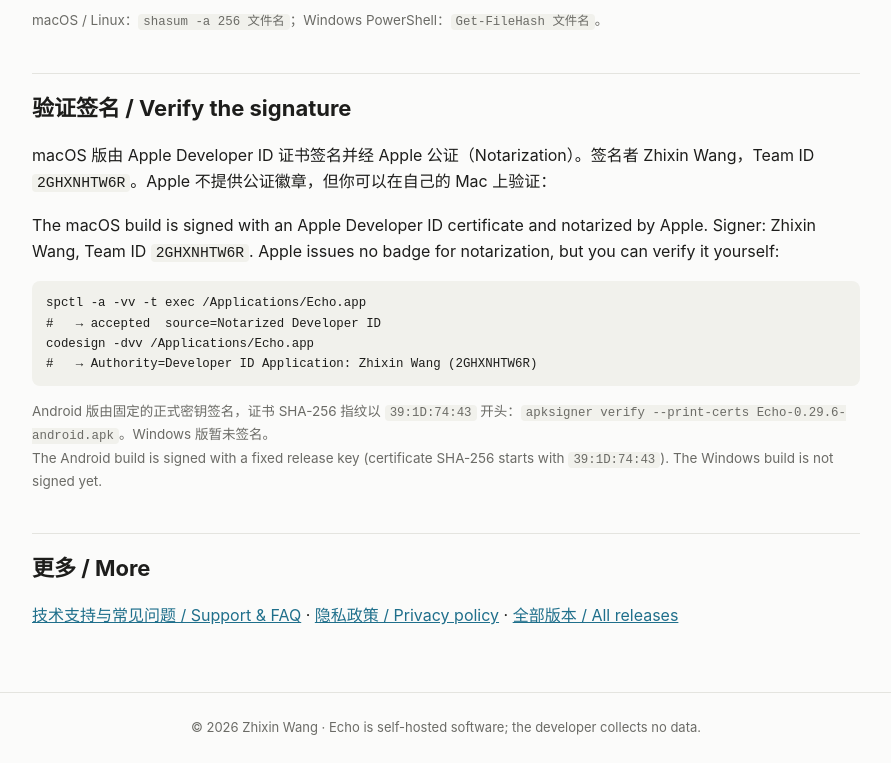
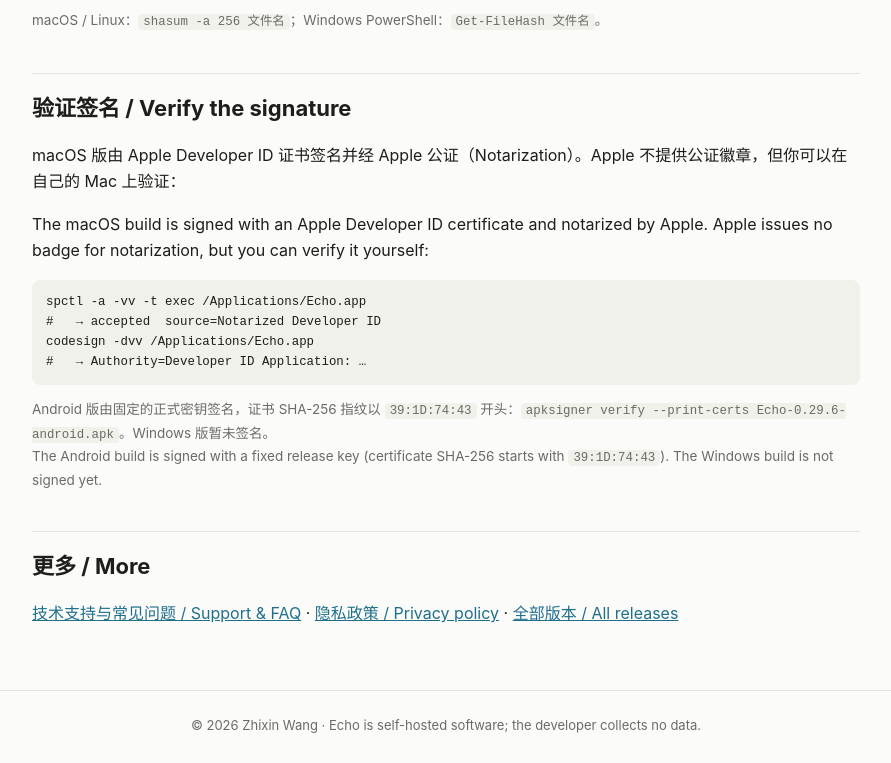
Before and after one commit to LostStarJustin/loststarjustin.github.io, a website: page echo/index.html in a window 1280 px wide. Shown: the part 1602-2365 px from the top of the page, without its empty margins (194-1085 px from the left). Drawn offline with Linux system fonts and the light colour scheme.

Commit message:
验证签名一节去掉签名者与 Team ID

```diff
--- a/echo/index.html
+++ b/echo/index.html
@@ -70,12 +70,12 @@
 <p class="note">macOS / Linux：<code>shasum -a 256 文件名</code>；Windows PowerShell：<code>Get-FileHash 文件名</code>。</p>
 
 <h2>验证签名 / Verify the signature</h2>
-<p>macOS 版由 Apple Developer ID 证书签名并经 Apple 公证（Notarization）。签名者 Zhixin Wang，Team ID <code>2GHXNHTW6R</code>。Apple 不提供公证徽章，但你可以在自己的 Mac 上验证：</p>
-<p>The macOS build is signed with an Apple Developer ID certificate and notarized by Apple. Signer: Zhixin Wang, Team ID <code>2GHXNHTW6R</code>. Apple issues no badge for notarization, but you can verify it yourself:</p>
+<p>macOS 版由 Apple Developer ID 证书签名并经 Apple 公证（Notarization）。Apple 不提供公证徽章，但你可以在自己的 Mac 上验证：</p>
+<p>The macOS build is signed with an Apple Developer ID certificate and notarized by Apple. Apple issues no badge for notarization, but you can verify it yourself:</p>
 <pre><code>spctl -a -vv -t exec /Applications/Echo.app
 #   → accepted  source=Notarized Developer ID
 codesign -dvv /Applications/Echo.app
-#   → Authority=Developer ID Application: Zhixin Wang (2GHXNHTW6R)</code></pre>
+#   → Authority=Developer ID Application: …</code></pre>
 <p class="note">Android 版由固定的正式密钥签名，证书 SHA-256 指纹以 <code>39:1D:74:43</code> 开头：<code>apksigner verify --print-certs Echo-0.29.6-android.apk</code>。Windows 版暂未签名。<br>The Android build is signed with a fixed release key (certificate SHA-256 starts with <code>39:1D:74:43</code>). The Windows build is not signed yet.</p>
 
 <h2>更多 / More</h2>
```
